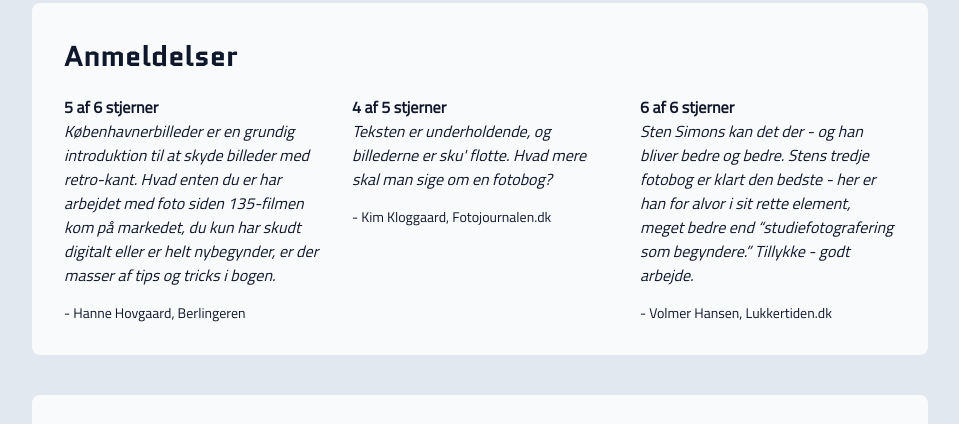
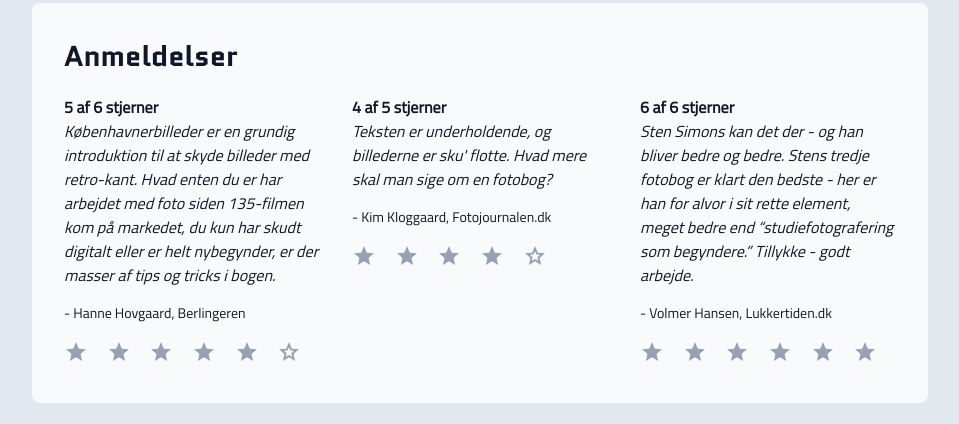
Before and after one commit to Mattykea/11.01.01_kbhbilleder, a website built with Vite: page src/index.html in a window 1280 px wide. Shown: the part 2039-2463 px from the top of the page, without its empty margins (160-1119 px from the left). Built offline with nearby package versions, Linux system fonts and the light colour scheme.

Commit message:
stjerner

```diff
--- a/src/index.html
+++ b/src/index.html
@@ -194,7 +194,9 @@
             nybegynder, er der masser af tips og tricks i bogen.
           </blockquote>
           <p class="mt-4 text-sm">- Hanne Hovgaard, Berlingeren</p>
-          <!-- <div class="mt-4 grid grid-cols-6 place-content-center">
+          <div
+            class="mt-4 grid grid-cols-6 place-content-center overflow-hidden"
+          >
             <svg width="32" height="32">
               <path
                 fill="currentColor"
@@ -231,7 +233,7 @@
                 d="m8.85 17.825l3.15-1.9l3.15 1.925l-.825-3.6l2.775-2.4l-3.65-.325l-1.45-3.4l-1.45 3.375l-3.65.325l2.775 2.425ZM5.825 22l1.625-7.025L2 10.25l7.2-.625L12 3l2.8 6.625l7.2.625l-5.45 4.725L18.175 22L12 18.275ZM12 13.25Z"
               />
             </svg>
-          </div>-->
+          </div>
         </article>
 
         <article>
@@ -241,7 +243,9 @@
             skal man sige om en fotobog?
           </blockquote>
           <p class="mt-4 text-sm">- Kim Kloggaard, Fotojournalen.dk</p>
-          <!--<div class="mt-4 grid grid-cols-6 place-content-center">
+          <div
+            class="mt-4 grid grid-cols-6 place-content-center overflow-hidden"
+          >
             <svg width="32" height="32">
               <path
                 fill="currentColor"
@@ -272,7 +276,7 @@
                 d="m8.85 17.825l3.15-1.9l3.15 1.925l-.825-3.6l2.775-2.4l-3.65-.325l-1.45-3.4l-1.45 3.375l-3.65.325l2.775 2.425ZM5.825 22l1.625-7.025L2 10.25l7.2-.625L12 3l2.8 6.625l7.2.625l-5.45 4.725L18.175 22L12 18.275ZM12 13.25Z"
               />
             </svg>
-          </div>-->
+          </div>
         </article>
 
         <article>
@@ -284,7 +288,9 @@
             Tillykke - godt arbejde.
           </blockquote>
           <p class="mt-4 text-sm">- Volmer Hansen, Lukkertiden.dk</p>
-          <!--  <div class="mt-4 grid grid-cols-6 place-content-center">
+          <div
+            class="mt-4 grid grid-cols-6 place-content-center overflow-hidden"
+          >
             <svg width="32" height="32">
               <path
                 fill="currentColor"
@@ -321,7 +327,7 @@
                 d="m5.825 22l1.625-7.025L2 10.25l7.2-.625L12 3l2.8 6.625l7.2.625l-5.45 4.725L18.175 22L12 18.275Z"
               />
             </svg>
-          </div>-->
+          </div>
         </article>
       </div>
     </section>
```
